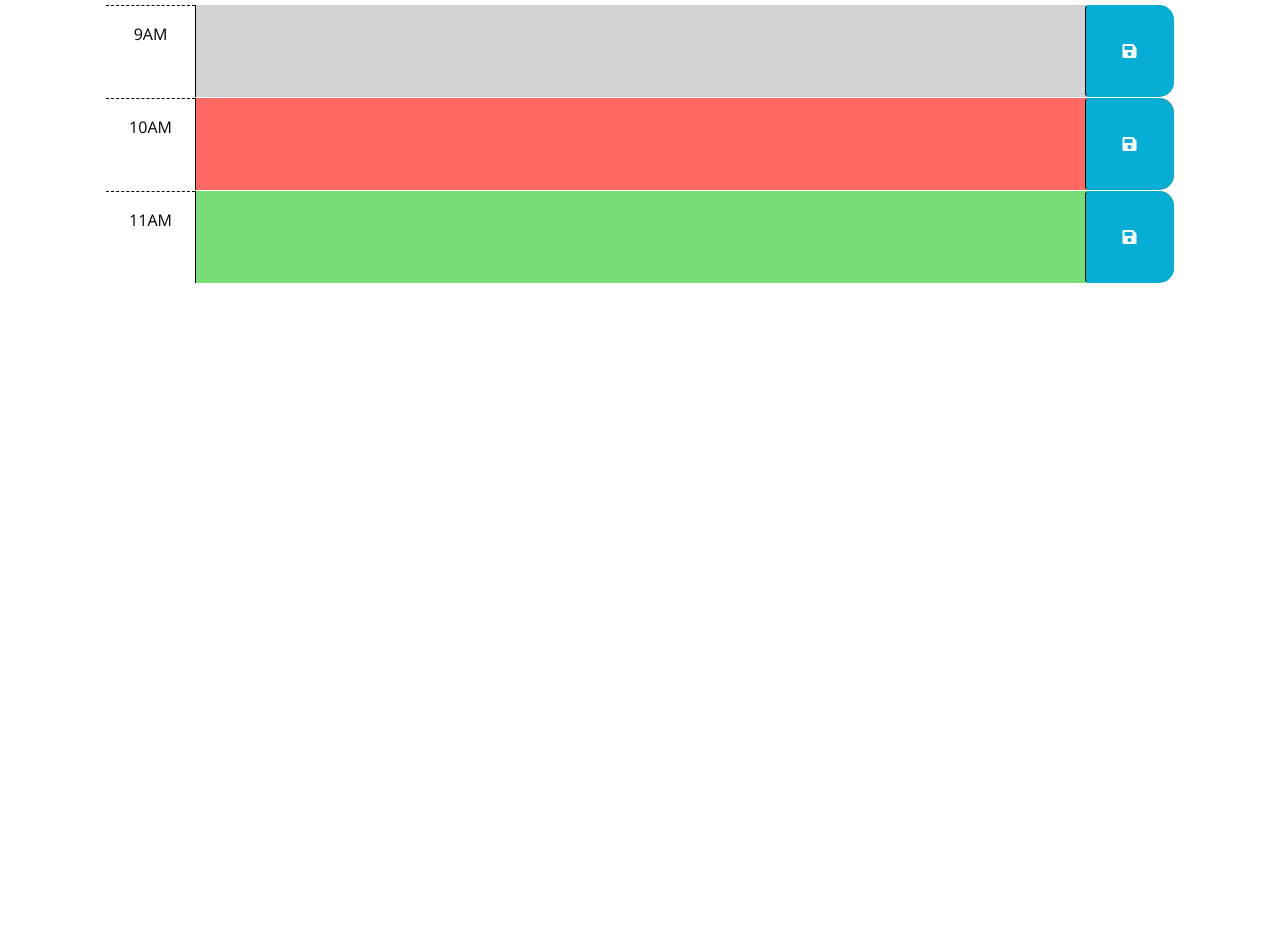
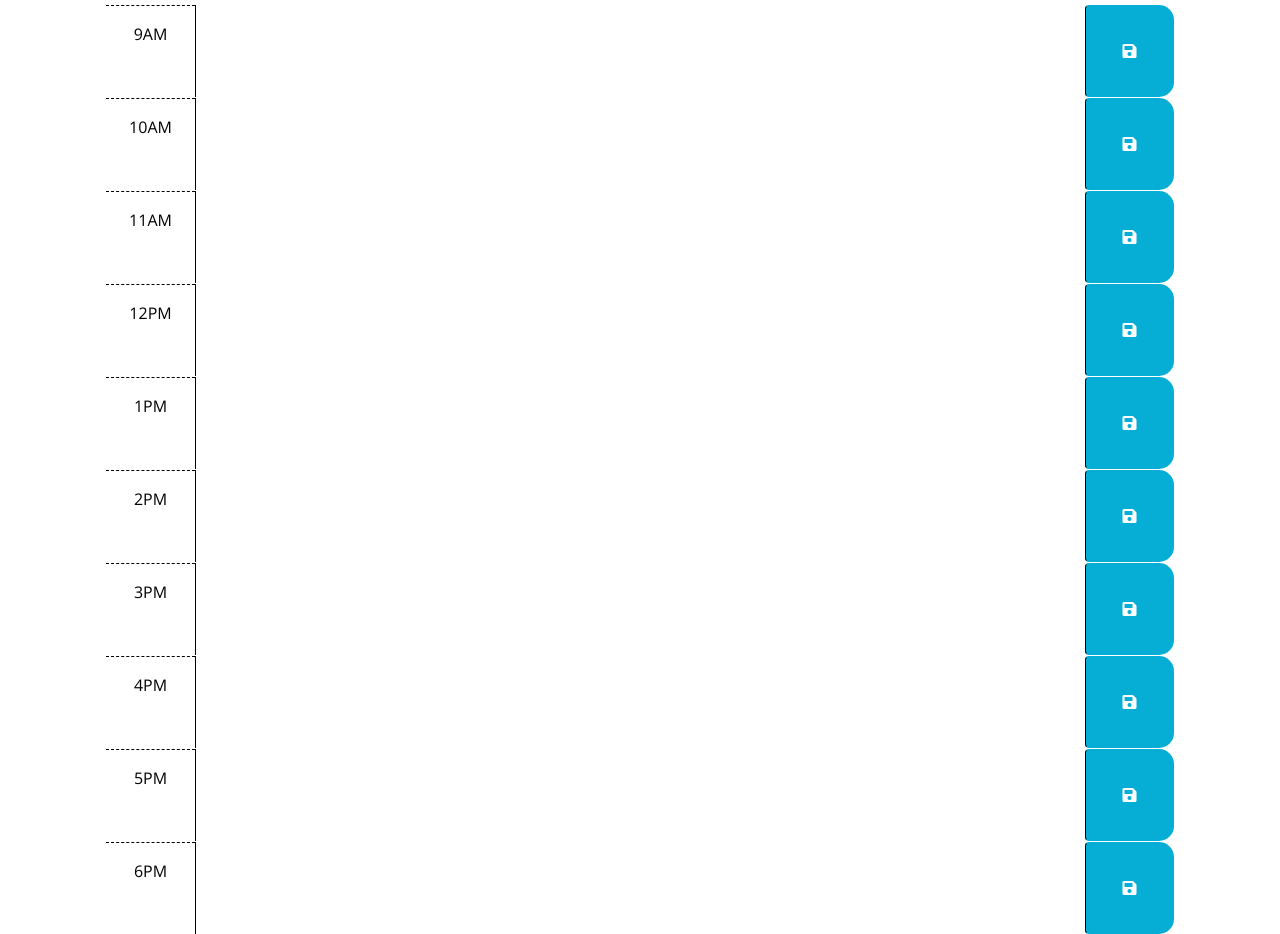
Before and after one commit to MCReagan/Work-Day-Scheduler, a plain HTML site: page index.html in a window 1280 px wide. Shown: the part 298-1232 px from the top of the page. Before the commit the page ends 800 px from the top, so only its background shows below. Drawn offline with nearby package versions, Linux system fonts and the light colour scheme.

Commit message:
added all time slots

```diff
--- a/assets/script.js
+++ b/assets/script.js
@@ -29,14 +29,15 @@ function displayTime() {
     $('#currentDay').text(today);
 }
 setInterval(displayTime, 1000);
-
-// WHEN I scroll down
-// THEN I am presented with timeblocks for standard business hours
-var hoursinDay=["12AM", "1AM", "2AM", "3AM", "4AM", "5AM", "6AM", "7AM", "8AM", "9AM", "10AM", "11AM", "12PM", "1PM", "2PM", "3PM", "4PM", "5PM", "6PM", "7PM", "8PM", "9PM", "10PM", "11PM"];
-
-
+console.log(dayjs().hour());
 // WHEN I view the timeblocks for that day
 // THEN each timeblock is color coded to indicate whether it is in the past, present, or future
+function timeColor() {
+    var hour = dayjs().hour();
+    var currHour = parseInt($(this).attr("id"));
+
+    $(".time-block")
+}
 // WHEN I click into a timeblock
 // THEN I can enter an event
 // WHEN I click the save button for that timeblock
--- a/index.html
+++ b/index.html
@@ -30,27 +30,71 @@
         code is implemented.
         -->
 
-        <!-- Example of a past time block. The "past" class adds a gray background color. -->
-        <div id="hour-9" class="row time-block past">
+        <div id="hour-9" class="row time-block">
             <div class="col-2 col-md-1 hour text-center py-3">9AM</div>
             <textarea class="col-8 col-md-10 description" rows="3"> </textarea>
             <button class="btn saveBtn col-2 col-md-1" aria-label="save">
                 <i class="fas fa-save" aria-hidden="true"></i>
             </button>
         </div>
-
-        <!-- Example of a a present time block. The "present" class adds a red background color. -->
-        <div id="hour-10" class="row time-block present">
+        <div id="hour-10" class="row time-block">
             <div class="col-2 col-md-1 hour text-center py-3">10AM</div>
             <textarea class="col-8 col-md-10 description" rows="3"> </textarea>
             <button class="btn saveBtn col-2 col-md-1" aria-label="save">
                 <i class="fas fa-save" aria-hidden="true"></i>
             </button>
         </div>
-
-        <!-- Example of a future time block. The "future" class adds a green background color. -->
-        <div id="hour-11" class="row time-block future">
+        <div id="11" class="row time-block">
             <div class="col-2 col-md-1 hour text-center py-3">11AM</div>
+            <textarea class="col-8 col-md-10 description" rows="3"> </textarea>
+            <button class="btn saveBtn col-2 col-md-1" aria-label="save">
+                <i class="fas fa-save" aria-hidden="true"></i>
+            </button>
+        </div>
+        <div id="12" class="row time-block">
+            <div class="col-2 col-md-1 hour text-center py-3">12PM</div>
+            <textarea class="col-8 col-md-10 description" rows="3"> </textarea>
+            <button class="btn saveBtn col-2 col-md-1" aria-label="save">
+                <i class="fas fa-save" aria-hidden="true"></i>
+            </button>
+        </div>
+        <div id="13" class="row time-block">
+            <div class="col-2 col-md-1 hour text-center py-3">1PM</div>
+            <textarea class="col-8 col-md-10 description" rows="3"> </textarea>
+            <button class="btn saveBtn col-2 col-md-1" aria-label="save">
+                <i class="fas fa-save" aria-hidden="true"></i>
+            </button>
+        </div>
+        <div id="14" class="row time-block">
+            <div class="col-2 col-md-1 hour text-center py-3">2PM</div>
+            <textarea class="col-8 col-md-10 description" rows="3"> </textarea>
+            <button class="btn saveBtn col-2 col-md-1" aria-label="save">
+                <i class="fas fa-save" aria-hidden="true"></i>
+            </button>
+        </div>
+        <div id="15" class="row time-block">
+            <div class="col-2 col-md-1 hour text-center py-3">3PM</div>
+            <textarea class="col-8 col-md-10 description" rows="3"> </textarea>
+            <button class="btn saveBtn col-2 col-md-1" aria-label="save">
+                <i class="fas fa-save" aria-hidden="true"></i>
+            </button>
+        </div>
+        <div id="16" class="row time-block">
+            <div class="col-2 col-md-1 hour text-center py-3">4PM</div>
+            <textarea class="col-8 col-md-10 description" rows="3"> </textarea>
+            <button class="btn saveBtn col-2 col-md-1" aria-label="save">
+                <i class="fas fa-save" aria-hidden="true"></i>
+            </button>
+        </div>
+        <div id="17" class="row time-block">
+            <div class="col-2 col-md-1 hour text-center py-3">5PM</div>
+            <textarea class="col-8 col-md-10 description" rows="3"> </textarea>
+            <button class="btn saveBtn col-2 col-md-1" aria-label="save">
+                <i class="fas fa-save" aria-hidden="true"></i>
+            </button>
+        </div>
+        <div id="18" class="row time-block">
+            <div class="col-2 col-md-1 hour text-center py-3">6PM</div>
             <textarea class="col-8 col-md-10 description" rows="3"> </textarea>
             <button class="btn saveBtn col-2 col-md-1" aria-label="save">
                 <i class="fas fa-save" aria-hidden="true"></i>
```
